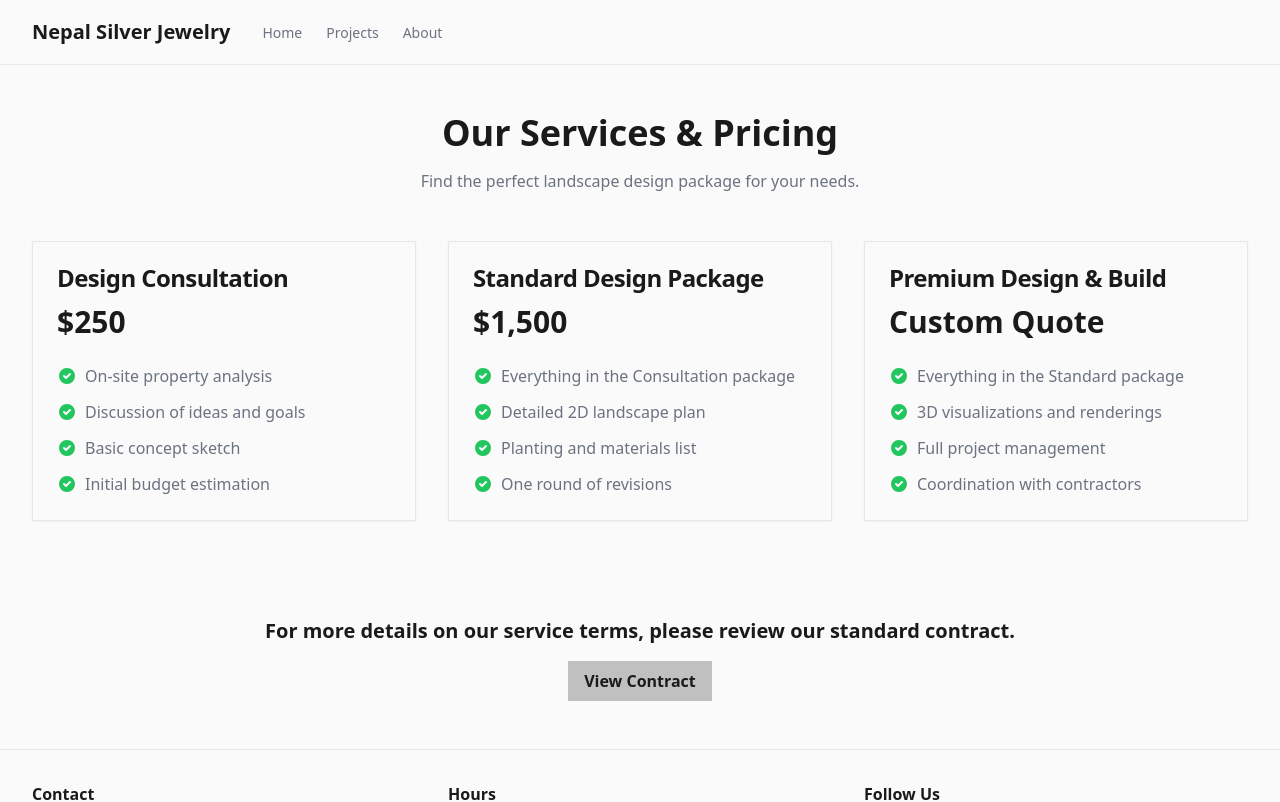
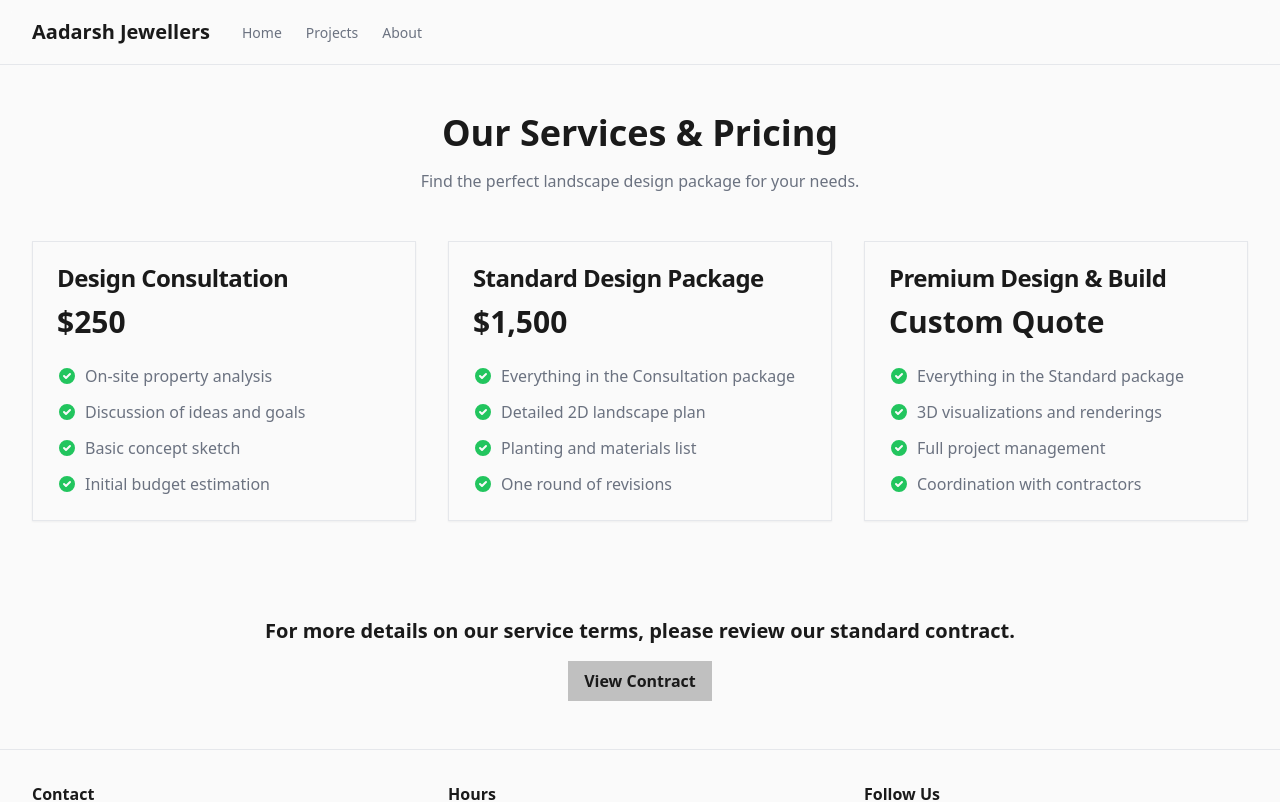
Before and after one commit to Aashisho1o1/Jewelry_Online, a React (Vite) app: page /pricing in a window 1280 px wide. Shown: the top 802 px of the page. Built offline with nearby package versions, Linux system fonts and the light colour scheme.

Commit message:
✨ Fix brand name spelling: 'Jewelers' → 'Jewellers'
• Corrected spelling throughout codebase
• Updated company name to 'Aadarsh Jewellers'
• Fixed social media URLs and meta titles
• Updated fallback text in components
• Cleaned up remaining landscape references

```diff
--- a/client/src/components/footer.tsx
+++ b/client/src/components/footer.tsx
@@ -84,7 +84,7 @@ export default function Footer() {
         </div>
         <div className="mt-8 pt-8 border-t">
           <div className="text-center text-sm text-muted-foreground">
-            {footer?.copyright || `© ${new Date().getFullYear()} ${settingsContent.companyName || 'Landscape Studio'}. All rights reserved.`}
+            {footer?.copyright || `© ${new Date().getFullYear()} ${settingsContent.companyName || 'Aadarsh Jewellers'}. All rights reserved.`}
           </div>
         </div>
       </div>
--- a/client/src/components/nav.tsx
+++ b/client/src/components/nav.tsx
@@ -16,7 +16,7 @@ export default function Nav() {
       <div className="container flex h-16 items-center">
         <Link href="/">
           <a className="mr-8 font-bold text-xl">
-            {settingsContent.companyName || "Landscape Studio"}
+            {settingsContent.companyName || "Aadarsh Jewellers"}
           </a>
         </Link>
         <div className="flex gap-6">
--- a/client/src/content/settings.json
+++ b/client/src/content/settings.json
@@ -1,15 +1,15 @@
 {
-  "siteTitle": "Nepal Silver",
-  "companyName": "Nepal Silver Jewelry",
+  "siteTitle": "Aadarsh Jewellers",
+  "companyName": "Aadarsh Jewellers",
   "tagline": "Timeless Elegance, Modern Soul",
   "logo": "/images/logo.png",
   "social": {
-    "facebook": "https://facebook.com/nepalsilver",
-    "instagram": "https://instagram.com/nepalsilver",
-    "linkedin": "https://linkedin.com/company/nepalsilver"
+    "facebook": "https://facebook.com/aadarshjewellers",
+    "instagram": "https://instagram.com/aadarshjewellers",
+    "linkedin": "https://linkedin.com/company/aadarshjewellers"
   },
   "footer": {
-    "text": "Discover handcrafted 925 silver jewelry that blends Nepali tradition with contemporary style. Every piece tells a story of heritage and modern elegance.",
-    "copyright": "© 2024 Nepal Silver Jewelry. All rights reserved."
+    "text": "Discover handcrafted 925 silver jewellery that blends Nepali tradition with contemporary style. Every piece tells a story of heritage and modern elegance.",
+    "copyright": "© 2024 Aadarsh Jewellers. All rights reserved."
   }
 }
--- a/client/src/data/jewelry-products.ts
+++ b/client/src/data/jewelry-products.ts
@@ -45,7 +45,7 @@ export const sampleJewelryProducts: JewelryProduct[] = [
     tags: ["925silver", "minimalist", "adjustable", "hypoallergenic", "bestseller"],
     seo: {
       slug: "timeless-elegance-silver-necklace",
-      metaTitle: "Timeless Elegance 925 Silver Necklace | Nepal Silver",
+      metaTitle: "Timeless Elegance 925 Silver Necklace | Aadarsh Jewellers",
       metaDescription: "Beautiful 925 silver necklace perfect for daily wear. Hypoallergenic, adjustable length. Shop now for NPR 2,800."
     },
     ratings: {
@@ -100,7 +100,7 @@ export const sampleJewelryProducts: JewelryProduct[] = [
     tags: ["rosegold", "hoops", "trendy", "instagram_worthy"],
     seo: {
       slug: "rose-gold-plated-hoop-earrings",
-      metaTitle: "Rose Gold Plated Hoop Earrings | Nepal Silver Jewelry",
+      metaTitle: "Rose Gold Plated Hoop Earrings | Aadarsh Jewellers",
       metaDescription: "Trendy rose gold plated silver hoop earrings. Perfect for parties and special occasions. Shop for NPR 1,980."
     },
     ratings: {
@@ -154,7 +154,7 @@ export const sampleJewelryProducts: JewelryProduct[] = [
     tags: ["infinity", "symbol", "gift", "love", "minimalist"],
     seo: {
       slug: "infinity-love-ring-925-silver",
-      metaTitle: "Infinity Love Ring 925 Silver | Perfect Gift | Nepal Silver",
+      metaTitle: "Infinity Love Ring 925 Silver | Perfect Gift | Aadarsh Jewellers",
       metaDescription: "Beautiful infinity symbol ring in 925 silver. Perfect gift for loved ones. Available in sizes 5-9. NPR 1,800."
     },
     ratings: {
@@ -212,7 +212,7 @@ export const sampleJewelryProducts: JewelryProduct[] = [
     tags: ["charm", "customizable", "story", "personal", "collection"],
     seo: {
       slug: "charm-bracelet-collection-925-silver",
-      metaTitle: "Customizable Charm Bracelet | Build Your Story | Nepal Silver",
+      metaTitle: "Customizable Charm Bracelet | Build Your Story | Aadarsh Jewellers",
       metaDescription: "Create your unique story with our charm bracelet collection. 925 silver base with customizable charms. NPR 3,360."
     },
     ratings: {
@@ -267,7 +267,7 @@ export const sampleJewelryProducts: JewelryProduct[] = [
     tags: ["evil_eye", "protection", "spiritual", "traditional", "meaningful"],
     seo: {
       slug: "evil-eye-protection-pendant-925-silver",
-      metaTitle: "Evil Eye Protection Pendant | Traditional Design | Nepal Silver",
+      metaTitle: "Evil Eye Protection Pendant | Traditional Design | Aadarsh Jewellers",
       metaDescription: "Beautiful evil eye pendant in 925 silver. Traditional protection symbol with modern design. NPR 2,100."
     },
     ratings: {
@@ -327,7 +327,7 @@ export const sampleJewelryProducts: JewelryProduct[] = [
     tags: ["heritage", "traditional", "complete_set", "himalayan", "cultural", "premium"],
     seo: {
       slug: "himalayan-heritage-jewelry-set-925-silver",
-      metaTitle: "Himalayan Heritage Jewelry Set | Traditional Design | Nepal Silver",
+      metaTitle: "Himalayan Heritage Jewellery Set | Traditional Design | Aadarsh Jewellers",
       metaDescription: "Complete Himalayan heritage jewelry set in 925 silver. Perfect for weddings and festivals. NPR 6,800."
     },
     ratings: {
--- a/client/src/pages/home.tsx
+++ b/client/src/pages/home.tsx
@@ -110,7 +110,7 @@ export default function Home() {
       <section className="py-20 bg-muted/30">
         <div className="container">
           <div className="text-center mb-16">
-            <h2 className="text-3xl md:text-4xl font-bold mb-4">Why Choose Nepal Silver?</h2>
+            <h2 className="text-3xl md:text-4xl font-bold mb-4">Why Choose Aadarsh Jewellers?</h2>
             <p className="text-xl text-muted-foreground max-w-2xl mx-auto">
               Quality, craftsmanship, and customer satisfaction at the heart of everything we do
             </p>
@@ -246,7 +246,7 @@ export default function Home() {
             Ready to Find Your Perfect Piece?
           </h2>
           <p className="text-xl opacity-90 mb-8 max-w-2xl mx-auto">
-            Join thousands of satisfied customers who trust Nepal Silver for their jewelry needs
+            Join thousands of satisfied customers who trust Aadarsh Jewellers for their jewellery needs
           </p>
           <div className="flex flex-col sm:flex-row gap-4 justify-center">
             <Link href="/products">
--- a/index.html
+++ b/index.html
@@ -4,7 +4,7 @@
     <meta charset="UTF-8" />
     <link rel="icon" type="image/svg+xml" href="/vite.svg" />
     <meta name="viewport" content="width=device-width, initial-scale=1.0" />
-    <title>Landscape Vision</title>
+    <title>Aadarsh Jewellers</title>
   </head>
   <body>
     <div id="root"></div>
--- a/public/admin/config.yml
+++ b/public/admin/config.yml
@@ -213,7 +213,7 @@ collections:
         label: "Website Settings"
         file: "client/src/content/settings.json"
         fields:
-          - { label: "Website Title", name: "siteTitle", widget: "string", default: "Nepal Silver" }
+          - { label: "Website Title", name: "siteTitle", widget: "string", default: "Aadarsh Jewellers" }
           - { label: "Company Name", name: "companyName", widget: "string" }
           - { label: "Tagline", name: "tagline", widget: "string" }
           - { label: "Logo", name: "logo", widget: "image", required: false }
--- a/public/admin/index.html
+++ b/public/admin/index.html
@@ -3,7 +3,7 @@
 <head>
   <meta charset="utf-8" />
   <meta name="viewport" content="width=device-width, initial-scale=1.0" />
-  <title>Content Manager | Landscape Vision</title>
+  <title>Content Manager | Aadarsh Jewellers</title>
   <link href="/admin/config.yml" type="text/yaml" rel="cms-config-url" />
   <style>
     body {
```
